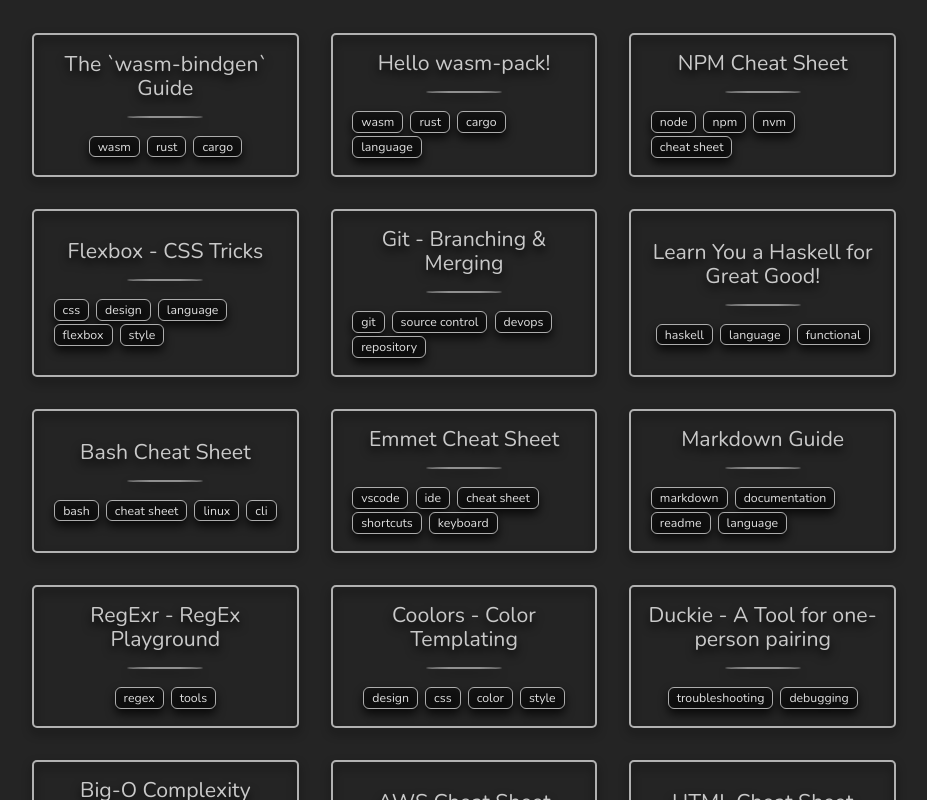
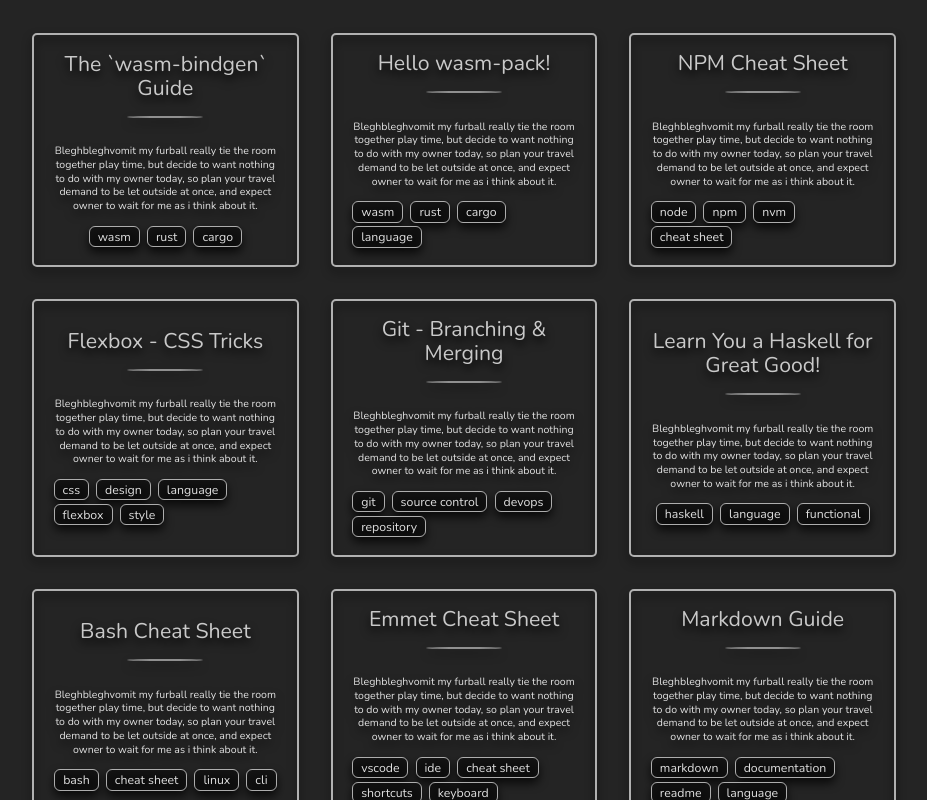
Before and after one commit to JaynewDee/cheep, a React (Vite) app: page / in a window 1280 px wide. Shown: the part 920-1720 px from the top of the page, without its empty margins (176-1103 px from the left). Built offline with nearby package versions, Linux system fonts and the light colour scheme; a web font is replaced by a local one.

Commit message:
placeholder text

```diff
--- a/src/components/Resource.tsx
+++ b/src/components/Resource.tsx
@@ -5,17 +5,25 @@
   id: string;
   name: string;
   img: string;
+  details: string;
   href: string;
   tags: string[];
 }
-const Resource: React.FC<ResourceProps> = ({ id, name, img, href, tags }) => {
+const Resource: React.FC<ResourceProps> = ({
+  id,
+  name,
+  details,
+  img,
+  href,
+  tags
+}) => {
   return (
     <div className="resource-container">
       <a className="resource-link" href={href} target="_blank">
         {name}
       </a>
       <hr className="hr-sm" />
-
+      <p style={{ fontSize: ".66rem", lineHeight: "1.3" }}>{details}</p>
       <div className="tags">
         {tags.map((t) => (
           <Tag data={t} key={t} />
--- a/src/components/ResourceList.tsx
+++ b/src/components/ResourceList.tsx
@@ -1,4 +1,4 @@
-import React, { useReducer, useState } from "react";
+import React, { useState } from "react";
 
 import { Resources, Tags } from "../data/resources";
 import { useTagsReducer } from "../reducers/tags";
@@ -29,7 +29,6 @@
       currentPage: pageNumber
     });
   };
-  console.log(Tags);
 
   return (
     <div className="list-wrapper">
@@ -43,7 +42,7 @@
         onPageSizeOptionChange={updatePage}
       />
       <div aria-label="resource list" className="resource-list">
-        {data.map(({ id, name, img, href, tags }) => (
+        {data.map(({ id, name, img, details, href, tags }) => (
           <Resource
             key={id}
             id={id}
@@ -51,6 +50,7 @@
             img={img}
             href={href}
             tags={tags}
+            details={details}
           />
         ))}
       </div>
--- a/src/data/models/resource.ts
+++ b/src/data/models/resource.ts
@@ -2,6 +2,7 @@
   id: string;
   name: string;
   img: string;
+  details: string;
   href: string;
   tags: string[];
 };
@@ -9,12 +10,14 @@
 export const Resource = ({
   id,
   name,
+  details,
   img,
   href,
   tags
 }: ResourceStruct): ResourceStruct => ({
   id,
   name,
+  details,
   img,
   href,
   tags
--- a/src/data/resources.ts
+++ b/src/data/resources.ts
@@ -5,30 +5,40 @@
   {
     name: "The `wasm-bindgen` Guide",
     img: "",
+    details:
+      "Bleghbleghvomit my furball really tie the room together play time, but decide to want nothing to do with my owner today, so plan your travel demand to be let outside at once, and expect owner to wait for me as i think about it. ",
     href: "https://rustwasm.github.io/docs/wasm-bindgen/examples/hello-world.html",
     tags: ["wasm", "rust", "cargo"]
   },
   {
     name: "Hello wasm-pack!",
     img: "",
+    details:
+      "Bleghbleghvomit my furball really tie the room together play time, but decide to want nothing to do with my owner today, so plan your travel demand to be let outside at once, and expect owner to wait for me as i think about it. ",
     href: "https://rustwasm.github.io/wasm-pack/book/tutorials/npm-browser-packages/using-your-library.html",
     tags: ["wasm", "rust", "cargo", "language"]
   },
   {
     name: "NPM Cheat Sheet",
     img: "",
+    details:
+      "Bleghbleghvomit my furball really tie the room together play time, but decide to want nothing to do with my owner today, so plan your travel demand to be let outside at once, and expect owner to wait for me as i think about it. ",
     href: "https://www.freecodecamp.org/news/npm-cheat-sheet-most-common-commands-and-nvm/",
     tags: ["node", "npm", "nvm", "cheat sheet"]
   },
   {
     name: "Flexbox - CSS Tricks",
     img: "",
+    details:
+      "Bleghbleghvomit my furball really tie the room together play time, but decide to want nothing to do with my owner today, so plan your travel demand to be let outside at once, and expect owner to wait for me as i think about it. ",
     href: "https://css-tricks.com/snippets/css/a-guide-to-flexbox/",
     tags: ["css", "design", "language", "flexbox", "style"]
   },
   {
     name: "Git - Branching & Merging",
     img: "",
+    details:
+      "Bleghbleghvomit my furball really tie the room together play time, but decide to want nothing to do with my owner today, so plan your travel demand to be let outside at once, and expect owner to wait for me as i think about it. ",
     href: "https://git-scm.com/book/en/v2/Git-Branching-Basic-Branching-and-Merging",
     tags: ["git", "source control", "devops", "repository"]
   },
@@ -36,16 +46,22 @@
     name: "Learn You a Haskell for Great Good!",
     img: "",
     href: "http://learnyouahaskell.com/chapters",
+    details:
+      "Bleghbleghvomit my furball really tie the room together play time, but decide to want nothing to do with my owner today, so plan your travel demand to be let outside at once, and expect owner to wait for me as i think about it. ",
     tags: ["haskell", "language", "functional"]
   },
   {
     name: "Bash Cheat Sheet",
     img: "",
     href: "https://git-scm.com/book/en/v2/Git-Branching-Basic-Branching-and-Merging",
+    details:
+      "Bleghbleghvomit my furball really tie the room together play time, but decide to want nothing to do with my owner today, so plan your travel demand to be let outside at once, and expect owner to wait for me as i think about it. ",
     tags: ["bash", "cheat sheet", "linux", "cli"]
   },
   {
     name: "Emmet Cheat Sheet",
+    details:
+      "Bleghbleghvomit my furball really tie the room together play time, but decide to want nothing to do with my owner today, so plan your travel demand to be let outside at once, and expect owner to wait for me as i think about it. ",
     img: "",
     href: "https://docs.emmet.io/cheat-sheet/",
     tags: ["vscode", "ide", "cheat sheet", "shortcuts", "keyboard"]
@@ -53,78 +69,104 @@
   {
     name: "Markdown Guide",
     img: "",
+    details:
+      "Bleghbleghvomit my furball really tie the room together play time, but decide to want nothing to do with my owner today, so plan your travel demand to be let outside at once, and expect owner to wait for me as i think about it. ",
     href: "https://www.markdownguide.org/basic-syntax/",
     tags: ["markdown", "documentation", "readme", "language"]
   },
   {
     name: "RegExr - RegEx Playground",
     img: "",
+    details:
+      "Bleghbleghvomit my furball really tie the room together play time, but decide to want nothing to do with my owner today, so plan your travel demand to be let outside at once, and expect owner to wait for me as i think about it. ",
     href: "https://regexr.com/",
     tags: ["regex", "tools"]
   },
   {
     name: "Coolors - Color Templating",
     img: "",
+    details:
+      "Bleghbleghvomit my furball really tie the room together play time, but decide to want nothing to do with my owner today, so plan your travel demand to be let outside at once, and expect owner to wait for me as i think about it. ",
     href: "https://coolors.co/",
     tags: ["design", "css", "color", "style"]
   },
   {
     name: "Duckie - A Tool for one-person pairing",
     img: "",
+    details:
+      "Bleghbleghvomit my furball really tie the room together play time, but decide to want nothing to do with my owner today, so plan your travel demand to be let outside at once, and expect owner to wait for me as i think about it. ",
     href: "http://duckie.me/",
     tags: ["troubleshooting", "debugging"]
   },
   {
     name: "Big-O Complexity Cheat Sheet",
     img: "",
+    details:
+      "Bleghbleghvomit my furball really tie the room together play time, but decide to want nothing to do with my owner today, so plan your travel demand to be let outside at once, and expect owner to wait for me as i think about it. ",
     href: "https://www.bigocheatsheet.com/",
     tags: ["algorithm", "cheat sheet"]
   },
   {
     name: "AWS Cheat Sheet",
     img: "",
+    details:
+      "Bleghbleghvomit my furball really tie the room together play time, but decide to want nothing to do with my owner today, so plan your travel demand to be let outside at once, and expect owner to wait for me as i think about it. ",
     href: "https://intellipaat.com/blog/tutorial/amazon-web-services-aws-tutorial/aws-cheat-sheet/",
     tags: ["aws", "cloud", "cheat sheet"]
   },
   {
     name: "HTML Cheat Sheet",
     img: "",
+    details:
+      "Bleghbleghvomit my furball really tie the room together play time, but decide to want nothing to do with my owner today, so plan your travel demand to be let outside at once, and expect owner to wait for me as i think about it. ",
     href: "https://htmlcheatsheet.com/",
     tags: ["html", "cheat sheet", "language"]
   },
   {
     name: "CSS Cheat Sheet",
     img: "",
+    details:
+      "Bleghbleghvomit my furball really tie the room together play time, but decide to want nothing to do with my owner today, so plan your travel demand to be let outside at once, and expect owner to wait for me as i think about it. ",
     href: "https://htmlcheatsheet.com/css/",
     tags: ["css", "style", "design", "language"]
   },
   {
     name: "The Rust Programming Language",
     img: "",
+    details:
+      "Bleghbleghvomit my furball really tie the room together play time, but decide to want nothing to do with my owner today, so plan your travel demand to be let outside at once, and expect owner to wait for me as i think about it. ",
     href: "http://https://web.mit.edu/rust-lang_v1.25/arch/amd64_ubuntu1404/share/doc/rust/html/book/first-edition/README.html.me/",
     tags: ["rust", "language"]
   },
   {
     name: "The Rust Cookbook",
     img: "",
+    details:
+      "Bleghbleghvomit my furball really tie the room together play time, but decide to want nothing to do with my owner today, so plan your travel demand to be let outside at once, and expect owner to wait for me as i think about it. ",
     href: "https://rust-lang-nursery.github.io/rust-cookbook/intro.html",
     tags: ["rust", "language", "algorithms"]
   },
   {
     name: "TailwindCSS Cheat Sheet",
     img: "",
+    details:
+      "Bleghbleghvomit my furball really tie the room together play time, but decide to want nothing to do with my owner today, so plan your travel demand to be let outside at once, and expect owner to wait for me as i think about it. ",
     href: "https://nerdcave.com/tailwind-cheat-sheet",
     tags: ["rust", "language", "algorithms"]
   },
   {
     name: "Bootstrap Cheat Sheet",
     img: "",
+    details:
+      "Bleghbleghvomit my furball really tie the room together play time, but decide to want nothing to do with my owner today, so plan your travel demand to be let outside at once, and expect owner to wait for me as i think about it. ",
     href: "https://getbootstrap.com/docs/5.0/examples/cheatsheet/",
     tags: ["bootstrap", "css", "framework", "style", "cheat sheet"]
   },
   {
     name: "The Modern JavaScript Tutorial",
     img: "",
+    details:
+      "Bleghbleghvomit my furball really tie the room together play time, but decide to want nothing to do with my owner today, so plan your travel demand to be let outside at once, and expect owner to wait for me as i think about it. ",
     href: "https://javascript.info/",
     tags: ["javascript", "language", "tutorial"]
   }
@@ -134,6 +176,6 @@
   ...new Set(resources.map(({ tags }) => tags).flat())
 );
 
-export const Resources = resources.map(({ name, img, href, tags }) =>
-  Resource({ id: nanoid(), name, img, href, tags })
+export const Resources = resources.map(({ name, details, img, href, tags }) =>
+  Resource({ id: nanoid(), name, img, href, tags, details })
 );
```
